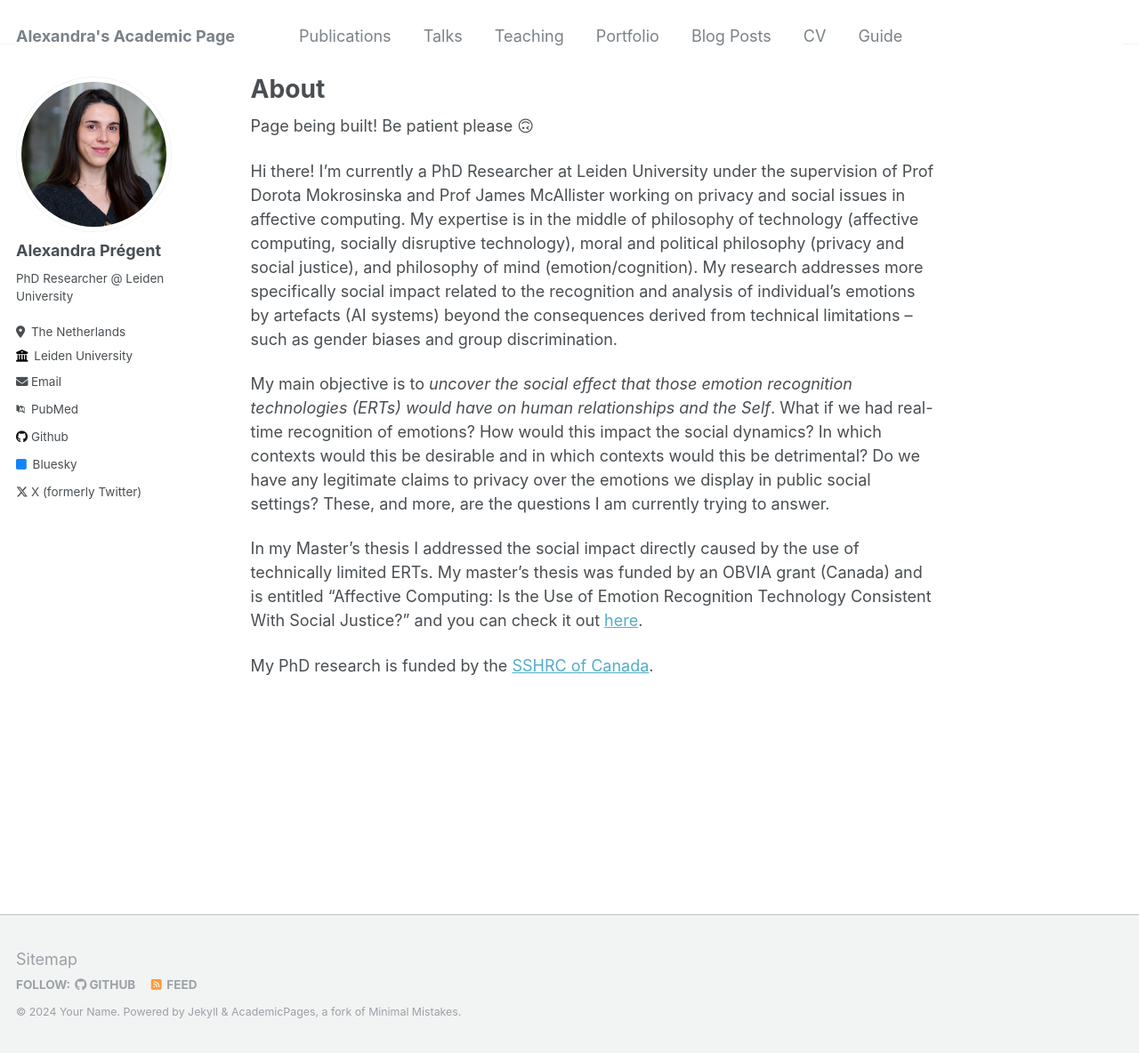
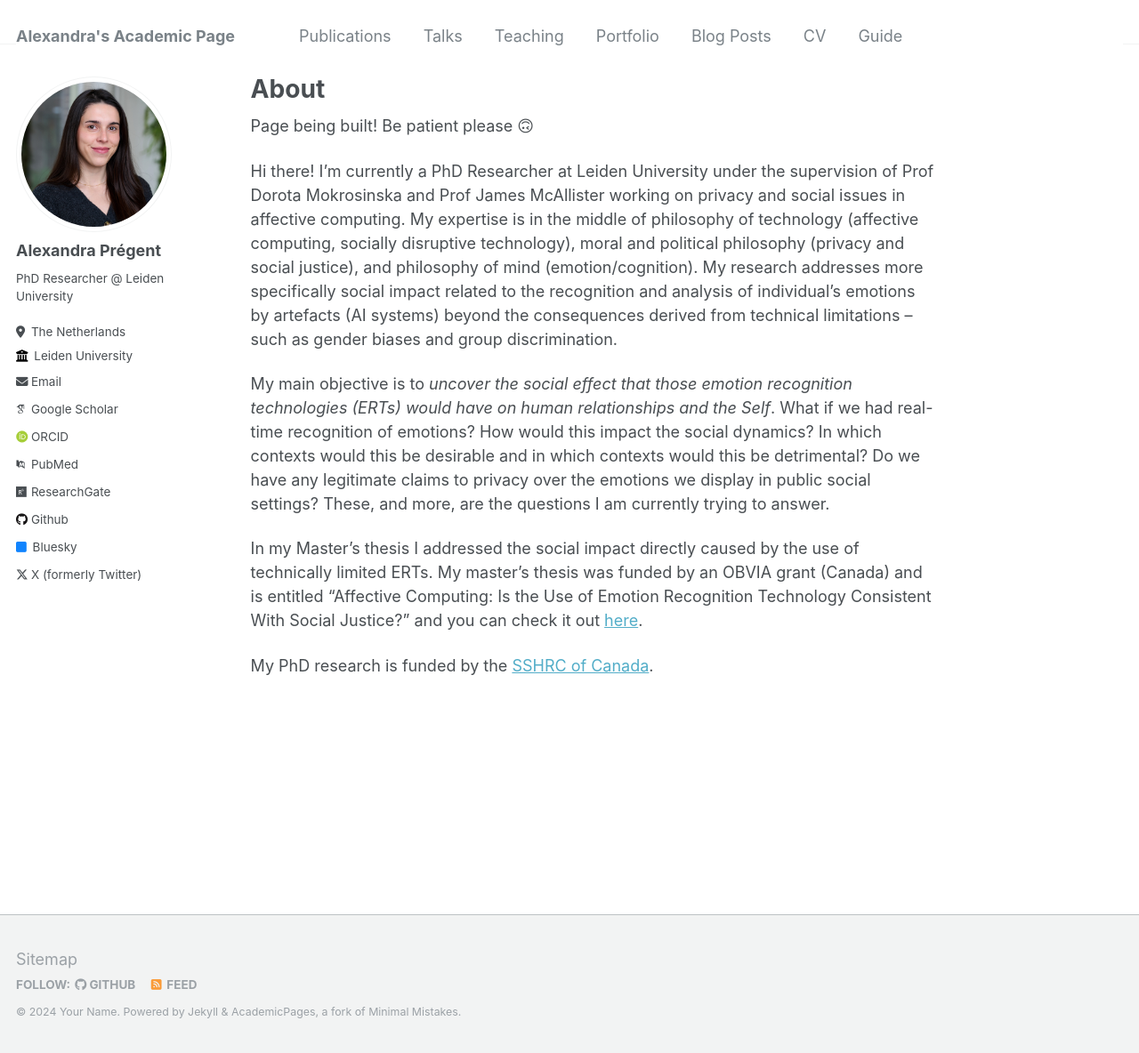
Before and after one commit to AlexandraPregent/AlexandraPregent.github.io, a Jekyll site: the page built from _pages/about.md, in a window 1280 px wide and 1184 px high. Shown: the whole window at 89% size. Built offline with Jekyll 4.4.1, drawn with Linux system fonts in a browser that asks for light colours; some web fonts are replaced; part of the change alters nothing that is shown.

Commit message:
Update _config.yml

```diff
--- a/_config.yml
+++ b/_config.yml
@@ -32,11 +32,11 @@ author:
 
   # Academic websites
   arxiv            : # URL - Update with the correct link to your profile
-  googlescholar    : # URL
+  googlescholar    : "https://scholar.google.fr/citations?hl=fr&user=bFRhe20AAAAJ" # URL
   impactstory      : # URL
-  orcid            : # URL
+  orcid            : "https://orcid.org/0000-0002-7812-6223" # URL
   pubmed           : "https://www.ncbi.nlm.nih.gov/pubmed/?term=john+snow"
-  researchgate     : # URL
+  researchgate     : "https://www.researchgate.net/profile/Alexandra-Pregent" # URL
 
   # Repositories and software development
   bitbucket        : # Username - Update with your username on the site
```
